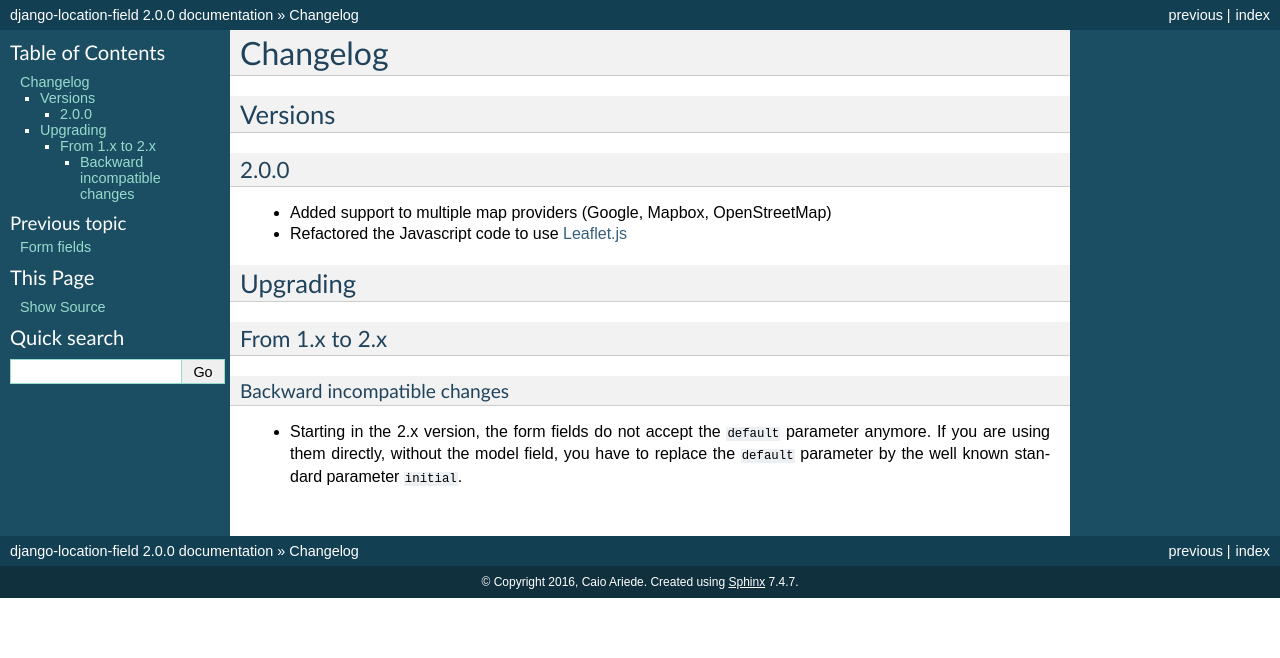
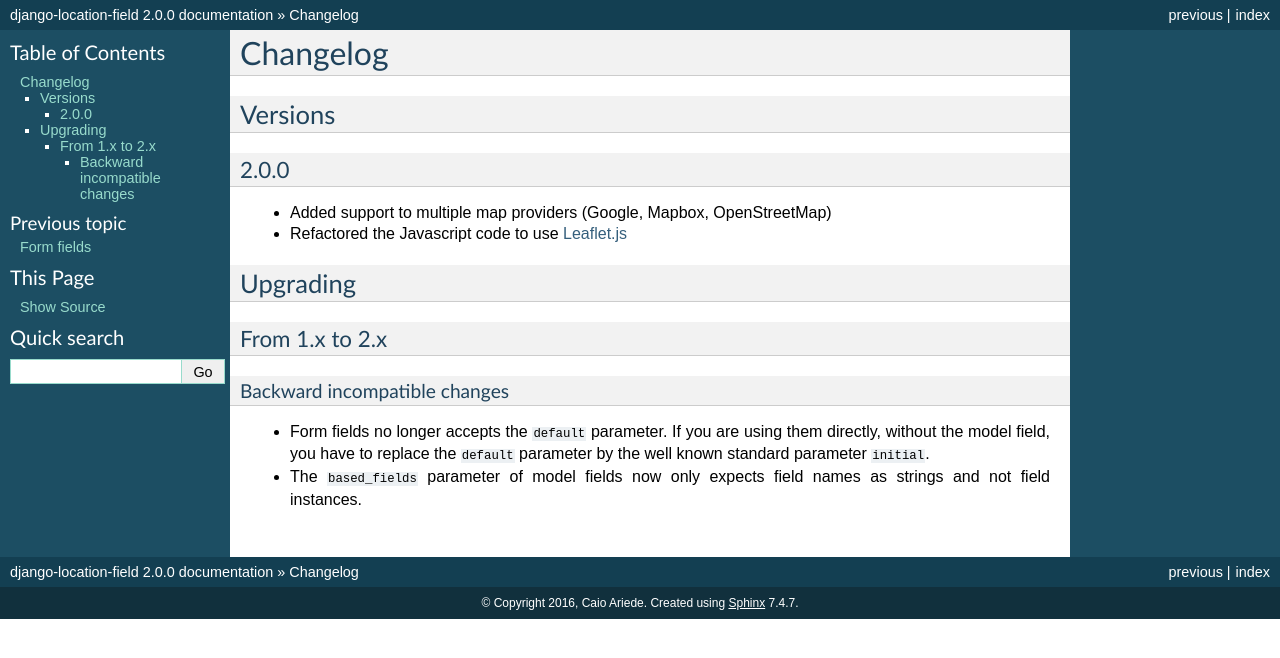
Before and after one commit to caioariede/django-location-field, a Sphinx documentation site: the page built from docs/source/changelog.rst, in a window 1280 px wide. Shown: the top 658 px of the page. Built offline with Sphinx 7.4.7, drawn with Linux system fonts in a browser that asks for light colours.

Commit message:
based_fields now only handles field names (strings)

```diff
--- a/docs/source/changelog.rst
+++ b/docs/source/changelog.rst
@@ -21,7 +21,8 @@ From 1.x to 2.x
 Backward incompatible changes
 """""""""""""""""""""""""""""
 
-- Starting in the 2.x version, the form fields do not accept the ``default``
-  parameter anymore. If you are using them directly, without the model field,
-  you have to replace the ``default`` parameter by the well known standard
-  parameter ``initial``.
+- Form fields no longer accepts the ``default`` parameter. If you are using
+  them directly, without the model field, you have to replace the ``default``
+  parameter by the well known standard parameter ``initial``.
+- The ``based_fields`` parameter of model fields now only expects field names
+  as strings and not field instances.
```
Also changed, not shown: README.md (+2 -2 lines), 1 other file.
